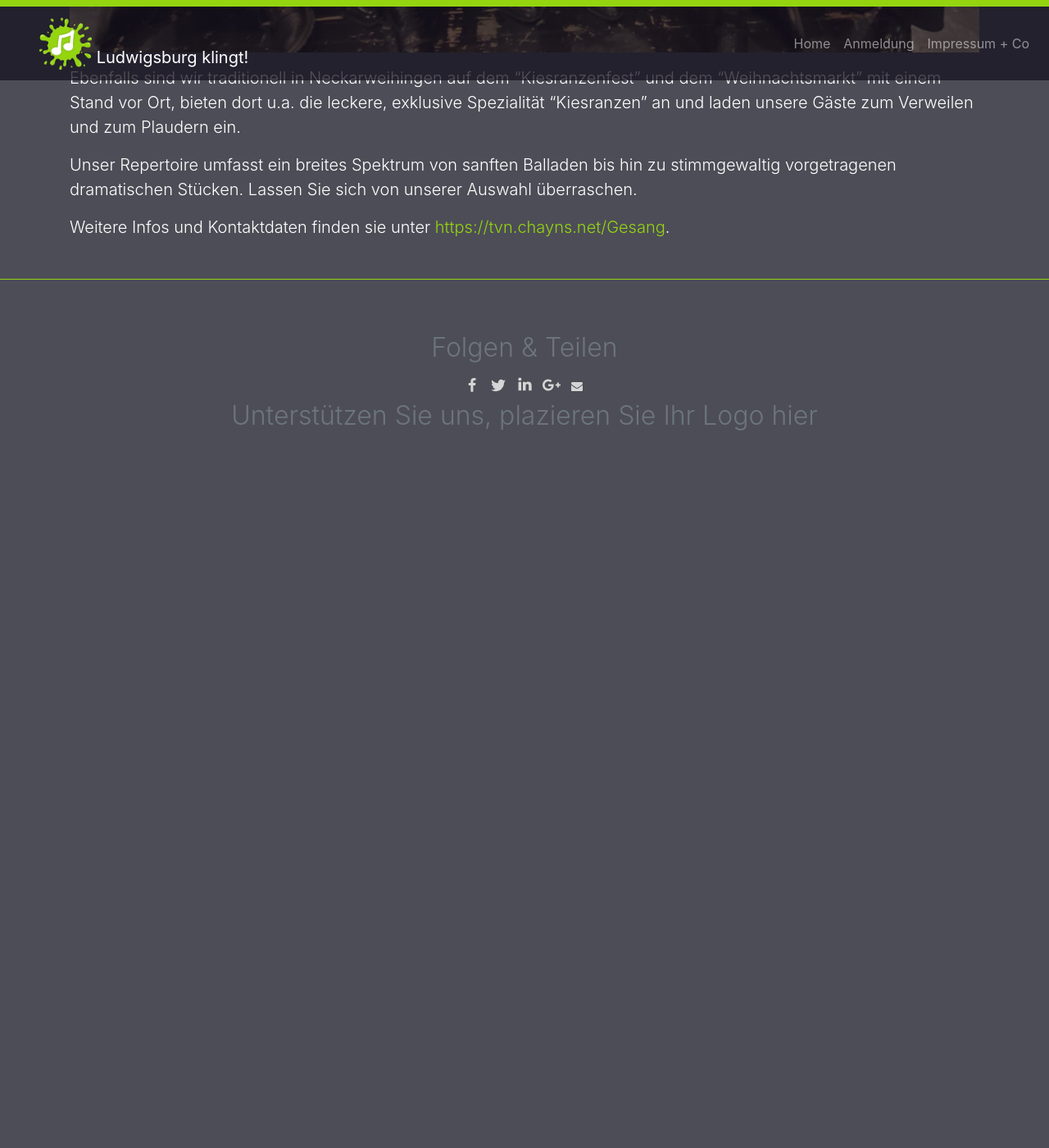
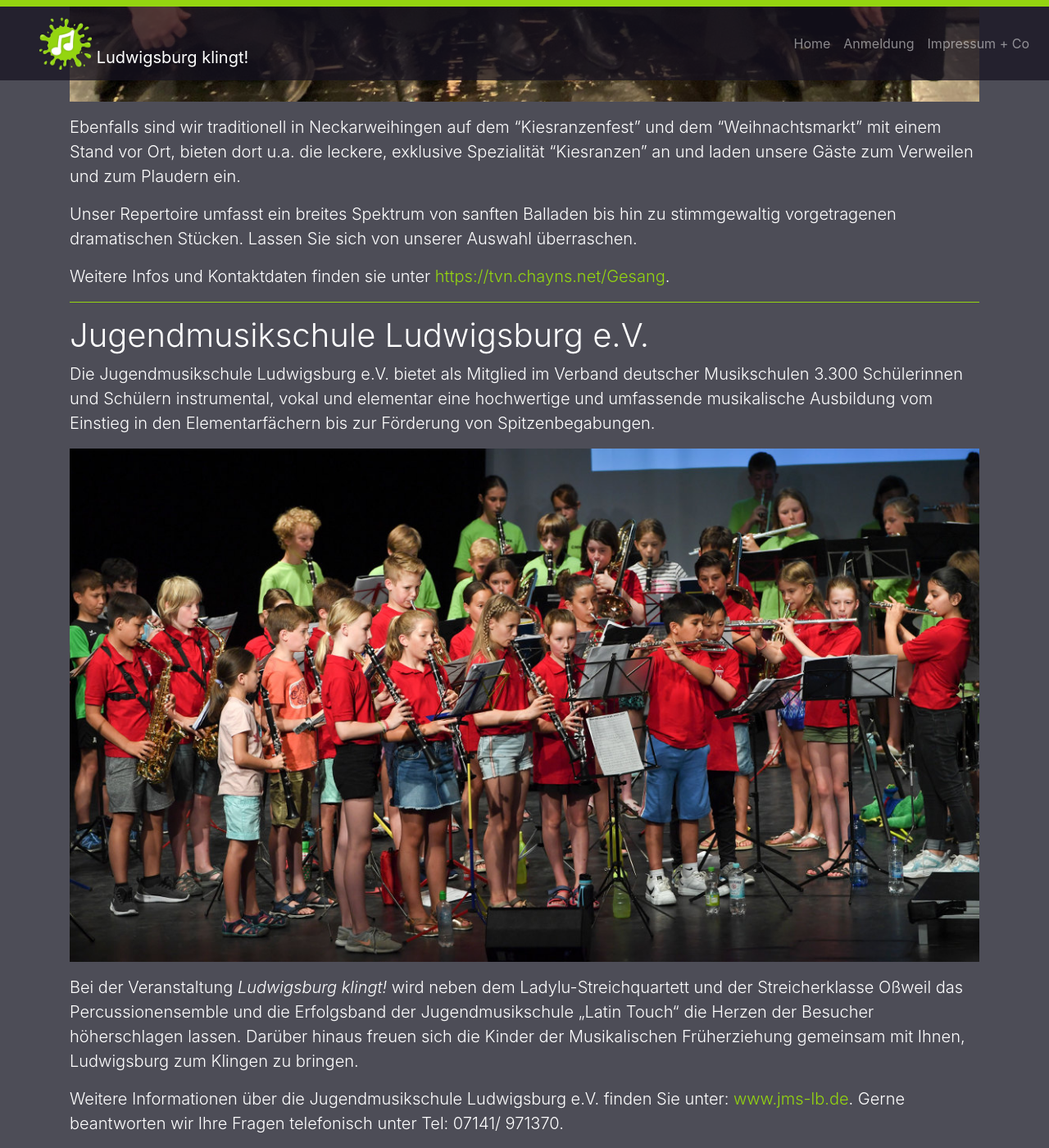
Before and after one commit to Harald-LB/LB-klingt, a Jekyll site: the page built from _posts/2020-01-22-teilnehmer.markdown, in a window 1280 px wide and 1400 px high, scrolled down 10323 px. Shown: the whole window at 82% size. Built offline with Jekyll 4.4.1, drawn with Linux system fonts in a browser that asks for light colours; before the commit the page ends 10953 px from its top, so only the background shows below that; some of the changed text lies outside the part shown.

Commit message:
JMS und Brenz-Band hinzugefuegt.

```diff
--- a/_posts/2020-01-22-teilnehmer.markdown
+++ b/_posts/2020-01-22-teilnehmer.markdown
@@ -24,7 +24,8 @@
 - [Das große Orchester des Musikvereins Eglosheim](/teilnehmer.html#mv-eglosheim)
 - [Zitherclub Oßweil](/teilnehmer.html#zitherclub-ossweil)
 - [Kiesmen Ensemble](/teilnehmer.html#kiesmen)
-
+- [Jugendmusikschule Ludwigsburg e.V.](/teilnehmer.html#jms-lb)
+- [Die Brenz Band](/teilnehmer.html#brenz-band)
 
 </div>
 <!--more-->
@@ -280,3 +281,64 @@
 Lassen Sie sich von unserer Auswahl überraschen.
 
 Weitere Infos und Kontaktdaten finden sie unter [https://tvn.chayns.net/Gesang](https://tvn.chayns.net/Gesang).
+
+<hr class="my-md-3">
+
+<h1 id="jms-lb">Jugendmusikschule Ludwigsburg e.V.</h1>
+
+Die Jugendmusikschule Ludwigsburg e.V. bietet als Mitglied im Verband deutscher
+Musikschulen 3.300 Schülerinnen und Schülern instrumental, vokal und elementar eine
+hochwertige und umfassende musikalische Ausbildung vom Einstieg in den Elementarfächern
+bis zur Förderung von Spitzenbegabungen.
+
+![Jugendmusikschule Ludwigsburg e.V](assets/img/teilnehmer/jms-1.jpg){: .img-fluid}
+
+Bei der Veranstaltung _Ludwigsburg klingt!_ wird neben dem Ladylu-Streichquartett und
+der Streicherklasse Oßweil das Percussionensemble und die Erfolgsband der
+Jugendmusikschule „Latin Touch“ die Herzen der Besucher höherschlagen lassen.
+Darüber hinaus freuen sich die Kinder der Musikalischen Früherziehung gemeinsam mit Ihnen,
+Ludwigsburg zum Klingen zu bringen.
+
+Weitere Informationen über die Jugendmusikschule Ludwigsburg e.V.
+finden Sie unter: [www.jms-lb.de](https://www.jugendmusikschule-ludwigsburg.de/).
+Gerne beantworten wir Ihre Fragen telefonisch unter Tel: 07141/ 971370.
+
+<hr class="my-md-3">
+
+<h1 id="brenz-band">Die Brenz Band</h1>
+
+Wer kennt sie nicht, die „Rolling Stones der Inklusion“
+Seit über 40 Jahren auf der ganzen Welt unterwegs und in Ludwigsburg Zuhause.
+
+![Brenz Band](assets/img/teilnehmer/brenzband-1.jpg){: .img-fluid}
+
+Als Botschafter für den Frieden der Unesco  ist es unsere Aufgabe zu vermitteln was Menschen mit Handicap leisten können.
+
+<div class="row">
+   <div class="col-sm">
+     <figure>
+       <a href="https://youtu.be/eUz-9hpyy1w">
+        <img src="assets/img/teilnehmer/brenzband-video-1.jpg" alt="Video: Für immer VfB (Version 2018)" class="img-fluid">
+       </a>
+       <figcaption>
+          <a href="https://youtu.be/eUz-9hpyy1w">
+             Für immer VfB (Version 2018)
+          </a>
+       </figcaption>
+    </figure>
+   </div>
+    <div class="col-sm">
+         <figure>
+           <a href="http://www.brenzband.de/">
+            <img src="assets/img/teilnehmer/brenzband-logo.jpg"
+                 alt="Brenz Band Logo"
+                 class="img-fluid" style="max-height: 12rem">
+           </a>
+           <figcaption>
+                <a href="http://www.brenzband.de/">
+                 www.brenzband.de
+              </a>
+           </figcaption>
+        </figure>
+    </div>
+</div>
```
Also changed, not shown: assets/img/teilnehmer/brenzband-1.jpg (added), assets/img/teilnehmer/brenzband-logo.jpg (added), assets/img/teilnehmer/brenzband-video-1.jpg (added), assets/img/teilnehmer/jms-1.jpg (added).
